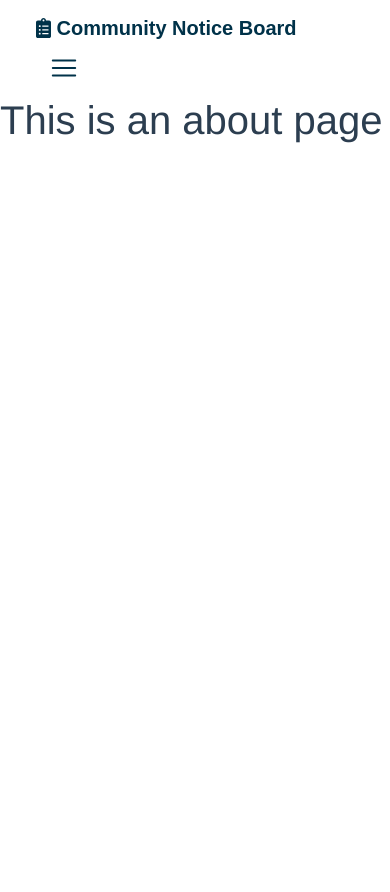
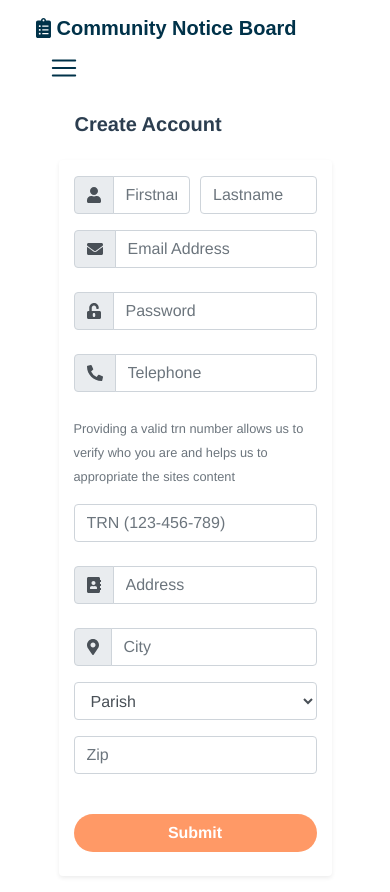
Before and after one commit to verse7/helium, a Vue app: page /register in a window 390 px wide. Before the commit the page ends 844 px from the top, so only its background shows below. Built offline with nearby package versions, Linux system fonts and the light colour scheme.

Commit message:
create account page with media query

```diff
--- a/src/assets/global.css
+++ b/src/assets/global.css
@@ -119,4 +119,14 @@ font-size: 0.9em;
 }
 /* <----- End of Login Page CSS */
 
+
+/* Start of Register Page CSS */
+@media screen and (max-device-width: 480px) {
+  .input-group-text {
+    background-color: #e9ecef !important;
+    color: #495057 !important;
+  }
 }
+/* <----- End of Register Page CSS */
+
+}
--- a/src/main.js
+++ b/src/main.js
@@ -6,10 +6,10 @@ import "./registerServiceWorker";
 import "bootstrap";
 import "bootstrap/dist/css/bootstrap.min.css";
 import { library } from "@fortawesome/fontawesome-svg-core";
-import { faUserSecret, faClipboardList } from "@fortawesome/free-solid-svg-icons";
+import { faUserSecret, faClipboardList, faUser, faEnvelope, faUnlockAlt, faPhoneAlt, faAddressBook, faMapMarkerAlt } from "@fortawesome/free-solid-svg-icons";
 import { FontAwesomeIcon } from "@fortawesome/vue-fontawesome";
 
-library.add(faUserSecret, faClipboardList);
+library.add(faUserSecret, faClipboardList, faUser, faEnvelope, faUnlockAlt, faPhoneAlt, faAddressBook, faMapMarkerAlt);
 
 Vue.component("font-awesome-icon", FontAwesomeIcon);
 
--- a/src/views/Register.vue
+++ b/src/views/Register.vue
@@ -1,5 +1,78 @@
 <template>
   <div class="about">
-    <h1>This is an about page</h1>
+    <div class="format-form">
+      <h5 class="font-weight-bold ml-3 mt-3">Create Account</h5>
+      <div class="alert alert-danger container mt-5" role="alert" v-if='error'>
+        {{ message }}
+      </div>
+      <div v-else>
+        <div class="alert alert-success container mt-5" role="alert" v-if='success'>
+          {{ notifs }}
+        </div>
+      </div>
+      <div class="col-md-6 mt-4 bg-white shadow-sm rounded">
+        <form id="registerForm" method="post" @submit.prevent="register">
+          <div class="form-row pb-2 pt-3">
+            <div class="col pb-2 input-group">
+              <div class="input-group-prepend">
+                <div class="input-group-text"><font-awesome-icon icon="user"></font-awesome-icon></div>
+              </div>
+              <input type="text" class="form-control" id="fname" placeholder="Firstname">
+            </div>
+            <div class="col pb-2">
+              <input type="text" class="form-control" id="lname" placeholder="Lastname">
+            </div>
+          </div>
+          <div class="form-group input-group pb-2">
+            <div class="input-group-prepend">
+              <div class="input-group-text"><font-awesome-icon icon="envelope"></font-awesome-icon></div>
+            </div>
+            <input type="email" class="form-control" id="email" aria-describedby="emailHelp" placeholder="Email Address">
+          </div>
+          <div class="form-group input-group pb-2">
+            <div class="input-group-prepend">
+              <div class="input-group-text"><font-awesome-icon icon="unlock-alt"></font-awesome-icon></div>
+            </div>
+            <input type="password" class="form-control" id="password" placeholder="Password">
+          </div>
+          <div class="form-group input-group pb-2">
+            <div class="input-group-prepend">
+              <div class="input-group-text"><font-awesome-icon icon="phone-alt"></font-awesome-icon></div>
+            </div>
+            <input type="tel" class="form-control" id="phone" placeholder="Telephone">
+          </div>
+          <small class="text-muted">Providing a valid trn number allows us to verify who you are and helps us to appropriate the sites content</small>
+          <div class="form-group pb-2 pt-3">
+            <input type="text" class="form-control rounded" id="trn" placeholder="TRN (123-456-789)">
+          </div>
+          <div class="form-group input-group pb-2">
+            <div class="input-group-prepend">
+              <div class="input-group-text"><font-awesome-icon icon="address-book"></font-awesome-icon></div>
+            </div>
+            <input type="text" class="form-control" id="address" placeholder="Address">
+          </div>
+          <div class="form-row pb-4">
+            <div class="form-group input-group col-md-6">
+              <div class="input-group-prepend">
+                <div class="input-group-text"><font-awesome-icon icon="map-marker-alt"></font-awesome-icon></div>
+              </div>
+              <input type="text" class="form-control" id="city" placeholder="City">
+            </div>
+            <div class="form-group col-md-4">
+              <select id="parish" class="form-control">
+                <option selected>Parish</option>
+                <option>...</option>
+              </select>
+            </div>
+            <div class="form-group col-md-2">
+              <input type="text" class="form-control" id="inputZip" placeholder="Zip">
+            </div>
+          </div>
+          <div class="form-group pb-4">
+            <input type="submit" value="Submit" class="btn btn-block btn-color rounded-pill font-weight-bold">
+          </div>
+        </form>
+      </div>
+    </div>
   </div>
 </template>
```
